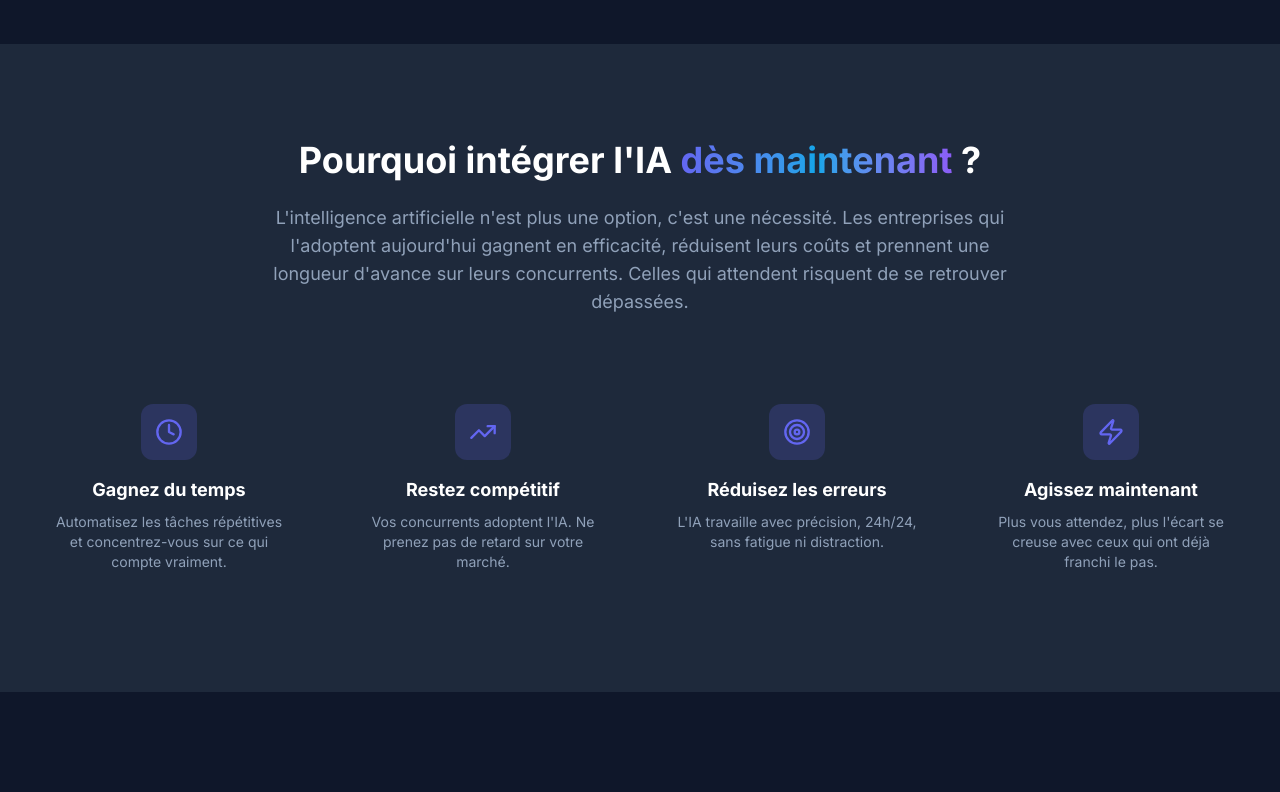
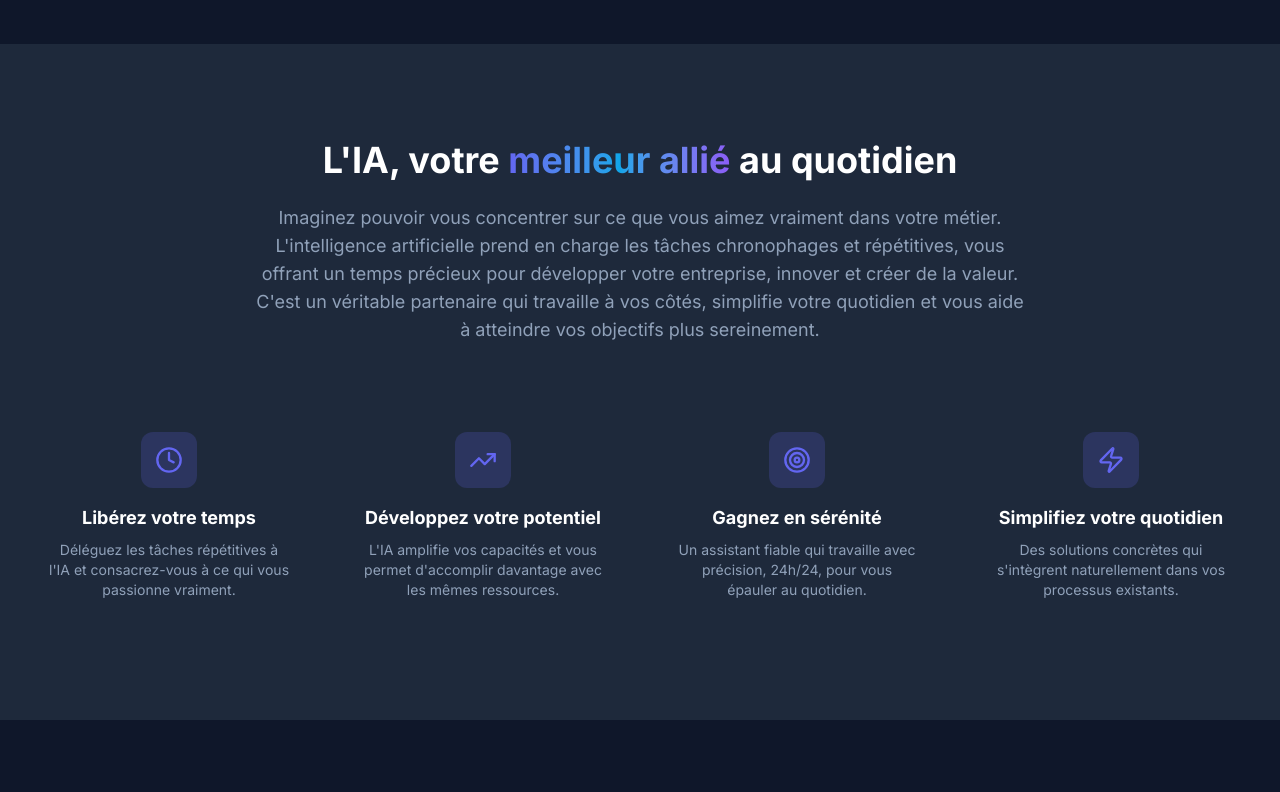
Before and after one commit to mickaelaydogdu-a11y/synapse-agency, a Next.js app: page / in a window 1280 px wide. Shown: the part 756-1548 px from the top of the page. Built offline with nearby package versions, Linux system fonts and the light colour scheme.

Commit message:
WhyAI: texte plus positif axé sur la valeur ajoutée

```diff
--- a/components/home/WhyAI.tsx
+++ b/components/home/WhyAI.tsx
@@ -6,23 +6,23 @@ import { TrendingUp, Clock, Target, Zap } from "lucide-react";
 const benefits = [
   {
     icon: Clock,
-    title: "Gagnez du temps",
-    description: "Automatisez les tâches répétitives et concentrez-vous sur ce qui compte vraiment.",
+    title: "Libérez votre temps",
+    description: "Déléguez les tâches répétitives à l'IA et consacrez-vous à ce qui vous passionne vraiment.",
   },
   {
     icon: TrendingUp,
-    title: "Restez compétitif",
-    description: "Vos concurrents adoptent l'IA. Ne prenez pas de retard sur votre marché.",
+    title: "Développez votre potentiel",
+    description: "L'IA amplifie vos capacités et vous permet d'accomplir davantage avec les mêmes ressources.",
   },
   {
     icon: Target,
-    title: "Réduisez les erreurs",
-    description: "L'IA travaille avec précision, 24h/24, sans fatigue ni distraction.",
+    title: "Gagnez en sérénité",
+    description: "Un assistant fiable qui travaille avec précision, 24h/24, pour vous épauler au quotidien.",
   },
   {
     icon: Zap,
-    title: "Agissez maintenant",
-    description: "Plus vous attendez, plus l'écart se creuse avec ceux qui ont déjà franchi le pas.",
+    title: "Simplifiez votre quotidien",
+    description: "Des solutions concrètes qui s'intègrent naturellement dans vos processus existants.",
   },
 ];
 
@@ -37,13 +37,14 @@ export function WhyAI() {
           className="text-center mb-16"
         >
           <h2 className="text-3xl md:text-4xl font-bold text-white mb-6">
-            Pourquoi intégrer l&apos;IA <span className="gradient-text">dès maintenant</span> ?
+            L&apos;IA, votre <span className="gradient-text">meilleur allié</span> au quotidien
           </h2>
           <p className="text-lg text-slate-400 max-w-3xl mx-auto">
-            L&apos;intelligence artificielle n&apos;est plus une option, c&apos;est une nécessité.
-            Les entreprises qui l&apos;adoptent aujourd&apos;hui gagnent en efficacité, réduisent leurs coûts
-            et prennent une longueur d&apos;avance sur leurs concurrents. Celles qui attendent risquent
-            de se retrouver dépassées.
+            Imaginez pouvoir vous concentrer sur ce que vous aimez vraiment dans votre métier.
+            L&apos;intelligence artificielle prend en charge les tâches chronophages et répétitives,
+            vous offrant un temps précieux pour développer votre entreprise, innover et créer de la valeur.
+            C&apos;est un véritable partenaire qui travaille à vos côtés, simplifie votre quotidien
+            et vous aide à atteindre vos objectifs plus sereinement.
           </p>
         </motion.div>
 
```
